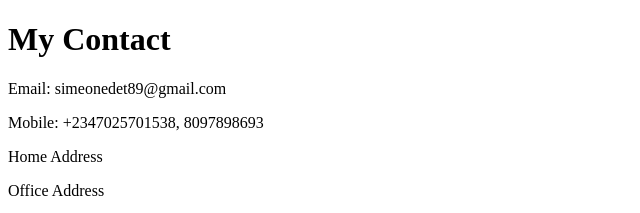
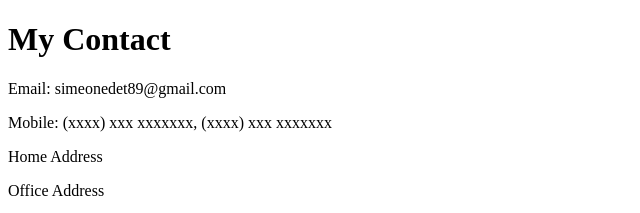
Before and after one commit to Seemeon20/CV, a plain HTML site: page Contact.html in a window 1280 px wide. Shown: the top 213 px of the page, 0-640 px from the left. Drawn offline with Linux system fonts and the light colour scheme.

Commit message:
Update Contact.html

```diff
--- a/Contact.html
+++ b/Contact.html
@@ -9,7 +9,7 @@
 <body>
   <h1>My Contact</h1>
   <p>Email: simeonedet89@gmail.com</p>
-  <p>Mobile: +2347025701538, 8097898693</p>
+  <p>Mobile: (xxxx) xxx xxxxxxx, (xxxx) xxx xxxxxxx</p>
   <p>Home Address</p>
   <p>Office Address</p>
   <form action="mailto: simeonedet89@gmail.com" method="post" enctype="text/plain">
```
